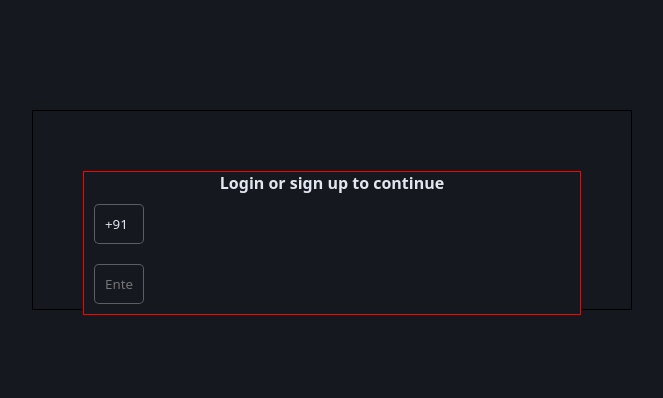
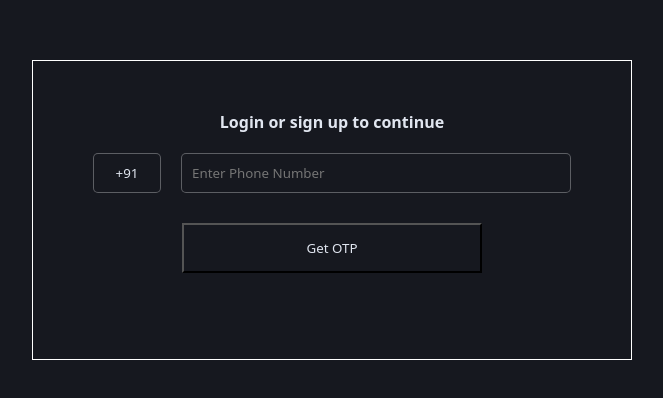
Before and after one commit to ptech12/otp-login, a React (Vite) app: page / in a window 1280 px wide. Shown: the part 190-588 px from the top of the page, without its empty margins (308-971 px from the left). Built offline with nearby package versions, Linux system fonts and the light colour scheme.

Commit message:
styling otp

```diff
--- a/src/components/otp-form.jsx
+++ b/src/components/otp-form.jsx
@@ -40,8 +40,8 @@ const OTPForm = () => {
     <div>
       {!showOtpField ? (
         <>
+          <h4 className="heading">Login or sign up to continue</h4>
           <form className="form-box" onSubmit={handlPhoneSubmit}>
-          <h4 className="heading">Login or sign up to continue</h4>
             <input
             type="text"
             name="code"
@@ -57,7 +57,7 @@ const OTPForm = () => {
               onChange={handlPhoneNumber}
               className="input-box"
             />
-            {/* <button type="submit" className="submit-btn">Submit</button> */}
+          <button type="submit" className="submit-btn">Get OTP</button>
           </form>
         </>
       ) : !otpSuccess ? (
--- a/src/components/styles/otp-form.css
+++ b/src/components/styles/otp-form.css
@@ -1,26 +1,40 @@
 
 
 .form-box{
-    border: 1px solid red;
+    /* border: 1px solid red; */
     margin-top: 10px;
     display: flex;
-    flex-direction: column;
+    flex-direction: row;
+    justify-content: space-evenly;
+    align-items: center;
+    flex: 50px 1fr;
+    height: 100px;
+    flex-wrap: wrap;
 }
 
 
 .country-code{
-    width: 50px;
+    width: 40px;
     border: 1px solid rgba(255, 255, 255, .3);
     border-radius: 5px;
     padding: 10px;
     margin: 10px;
+    flex: 1;
+    text-align: center;
     /* border: none; */
 }
 .input-box{
-    width: 50px;
+    width: 1fr;
     border: 1px solid rgba(255, 255, 255, .3);
     border-radius: 5px;
     padding: 10px;
     margin: 10px;
+    flex: 8;
     /* border: none; */
 }
+
+.submit-btn{
+    width: 300px;
+    height: 50px;
+    margin-top: 20px;
+}
--- a/src/index.css
+++ b/src/index.css
@@ -13,10 +13,10 @@
     left: 50%;
     position: absolute;
     transform: translate(-50%, -50%);
-    border: 1px solid black;
+    border: 1px solid rgb(255, 255, 255);
     padding: 50px;
     width: 600px;
-    height: 200px;
+    height: 300px;
 }
 
 
```
